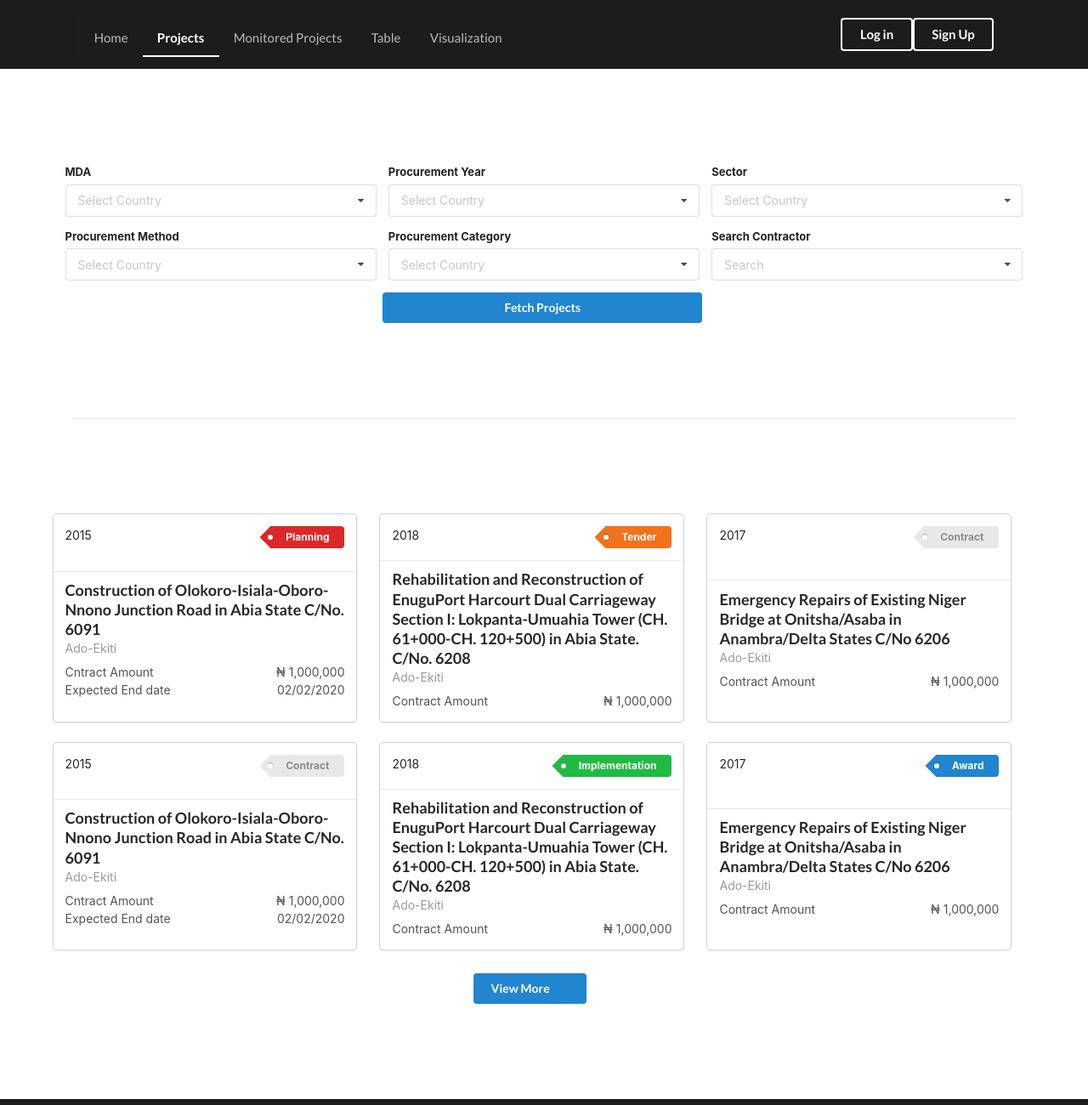
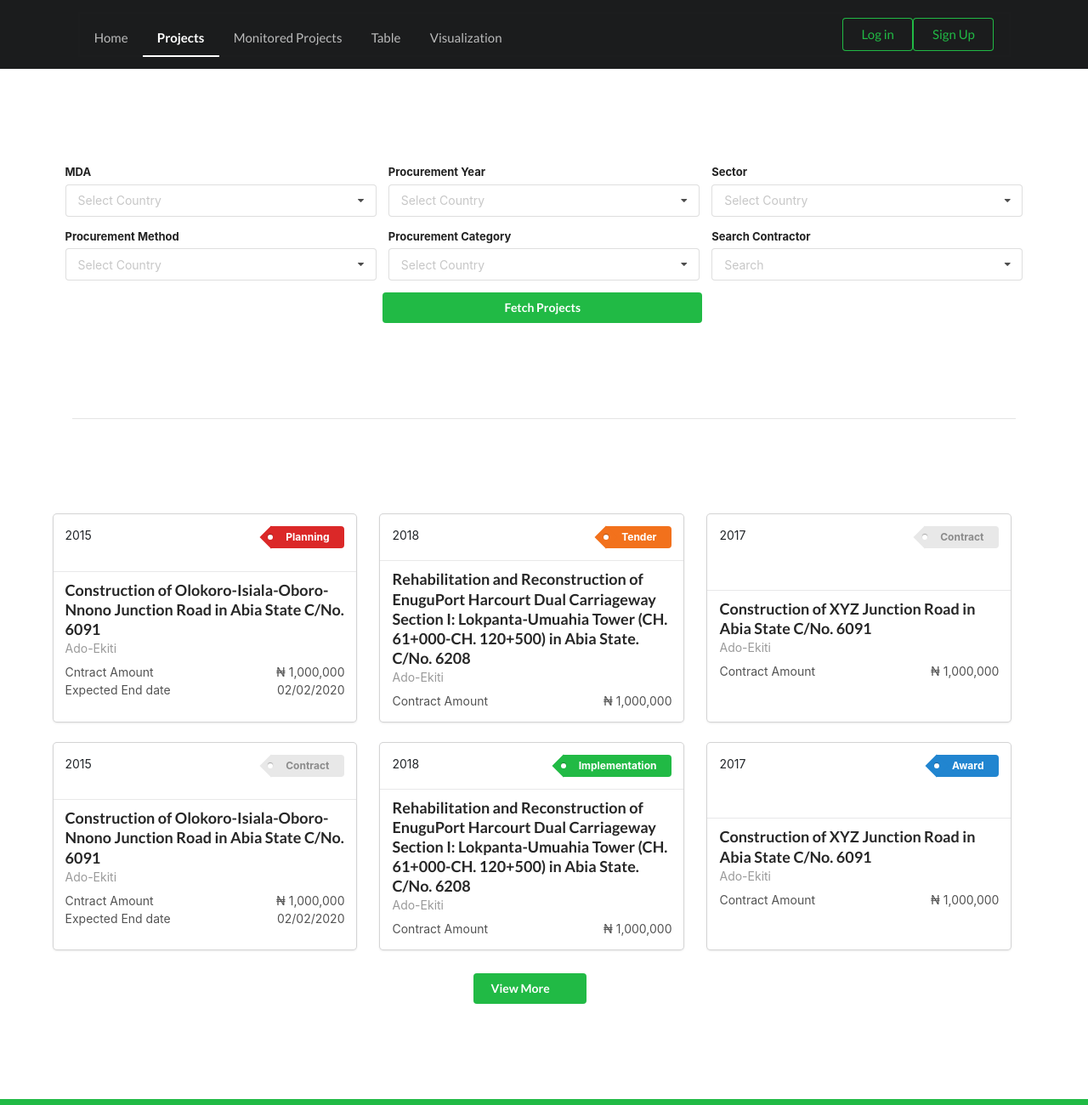
Before and after one commit to ppdcNG/abia-oc, a plain HTML site: page views/project.html in a window 1280 px wide. Shown: the top 1300 px of the page at 85% size. Drawn offline with nearby package versions, Linux system fonts and the light colour scheme; a script that the page names is missing; a web font is replaced by a local one.

Commit message:
modified pages

```diff
--- a/views/project.html
+++ b/views/project.html
@@ -4,7 +4,7 @@
     <meta charset="utf-8" />
     <meta http-equiv="X-UA-Compatible" content="IE=edge,chrome=1" />
     <meta name="viewport" content="width=device-width, initial-scale=1.0, maximum-scale=1.0">
-    <title>Projects - Kogi OC</title>
+    <title>Projects - AbiaOC</title>
 
     <!-- styles -->
     <link rel="stylesheet" type="text/css" href="../src/semantic.min.css" />
@@ -104,8 +104,8 @@
                     <a class="item" href="./table.html">Table</a>
                     <a class="item" href="./visualization.html">Visualization</a>
                     <div class="right item">
-                        <a class="ui inverted button">Log in</a>
-                        <a class="ui inverted button">Sign Up</a>
+                        <a class="ui green basic button">Log in</a>
+                        <a class="ui green basic button">Sign Up</a>
                     </div>
                 </div>
             </div>
@@ -183,7 +183,7 @@
             <div class="row">
                 <div class="col-12">
                     <div class="text-center">
-                        <div class="ui primary button col-4">Fetch Projects</div>
+                        <div class="ui positive button col-4">Fetch Projects</div>
                     </div>
                 </div>
             </div>
@@ -251,9 +251,8 @@
                         </div>
 
                         <div class="content">
-                            <div class="header">Emergency Repairs of Existing Niger Bridge
-                                at Onitsha/Asaba in Anambra/Delta States
-                                C/No 6206</div>
+                            <div class="header">Construction of XYZ Junction Road in
+                Abia State C/No. 6091</div>
                             <div class="meta">
                                 <a>Ado-Ekiti</a>
                             </div>
@@ -323,9 +322,8 @@
                         </div>
 
                         <div class="content">
-                            <div class="header">Emergency Repairs of Existing Niger Bridge
-                                at Onitsha/Asaba in Anambra/Delta States
-                                C/No 6206</div>
+                            <div class="header">Construction of XYZ Junction Road in
+                Abia State C/No. 6091</div>
                             <div class="meta">
                                 <a>Ado-Ekiti</a>
                             </div>
@@ -342,7 +340,7 @@
                 </div>
                 <div class="row">
                     <div class="center aligned column">
-                        <div class="ui primary button">View More <i class="down arrow icon"></i></div>
+                        <div class="ui green button">View More <i class="down arrow icon"></i></div>
                     </div>
                 </div>
             </div>
@@ -351,7 +349,7 @@
         </div>
 
 
-        <div class="ui inverted vertical footer segment">
+        <div class="ui inverted green vertical footer segment">
 
             <div class="ui container">
                     <div
```
Also changed, not shown: views/table.html (+7 -7 lines), views/visualization.html (+6 -6 lines).
